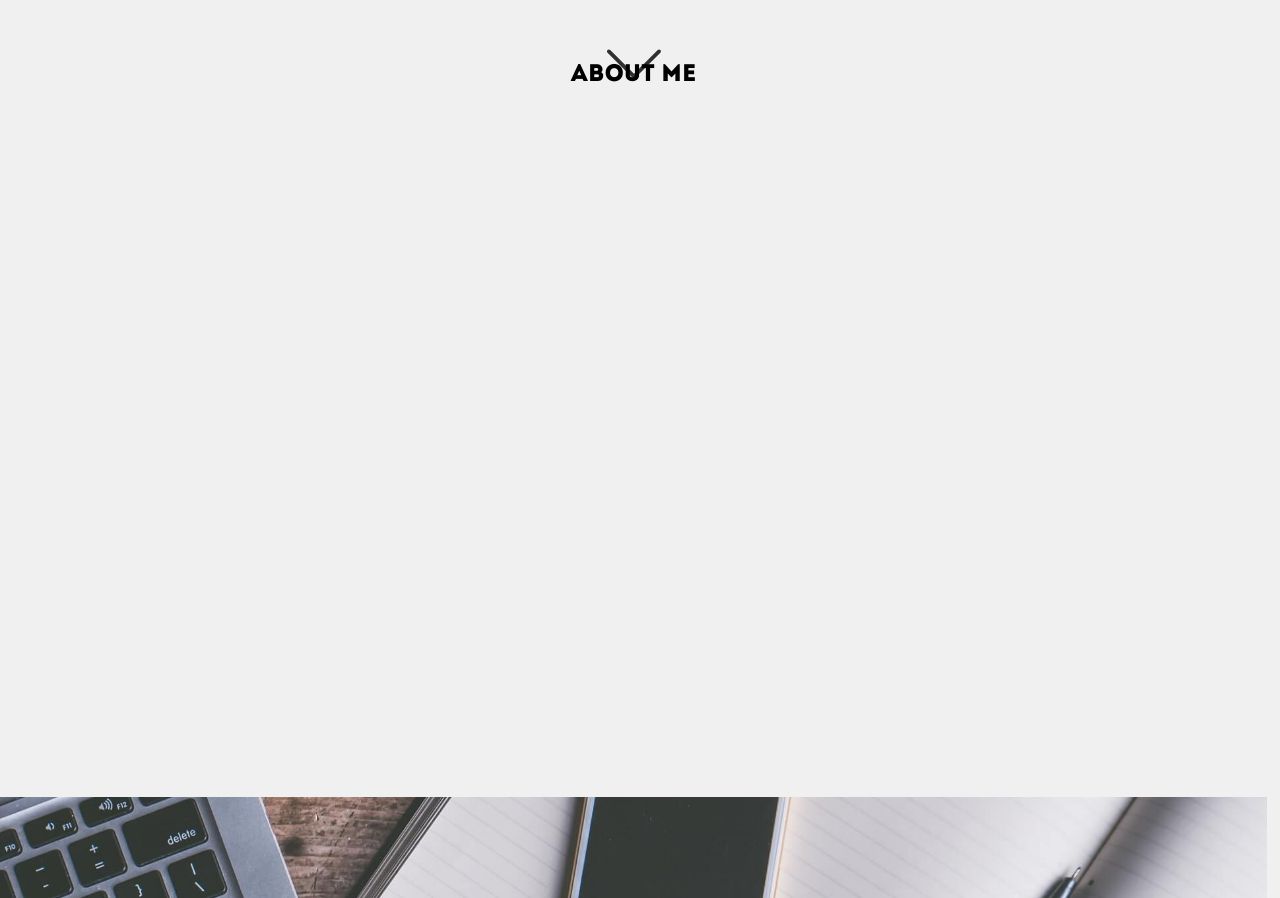
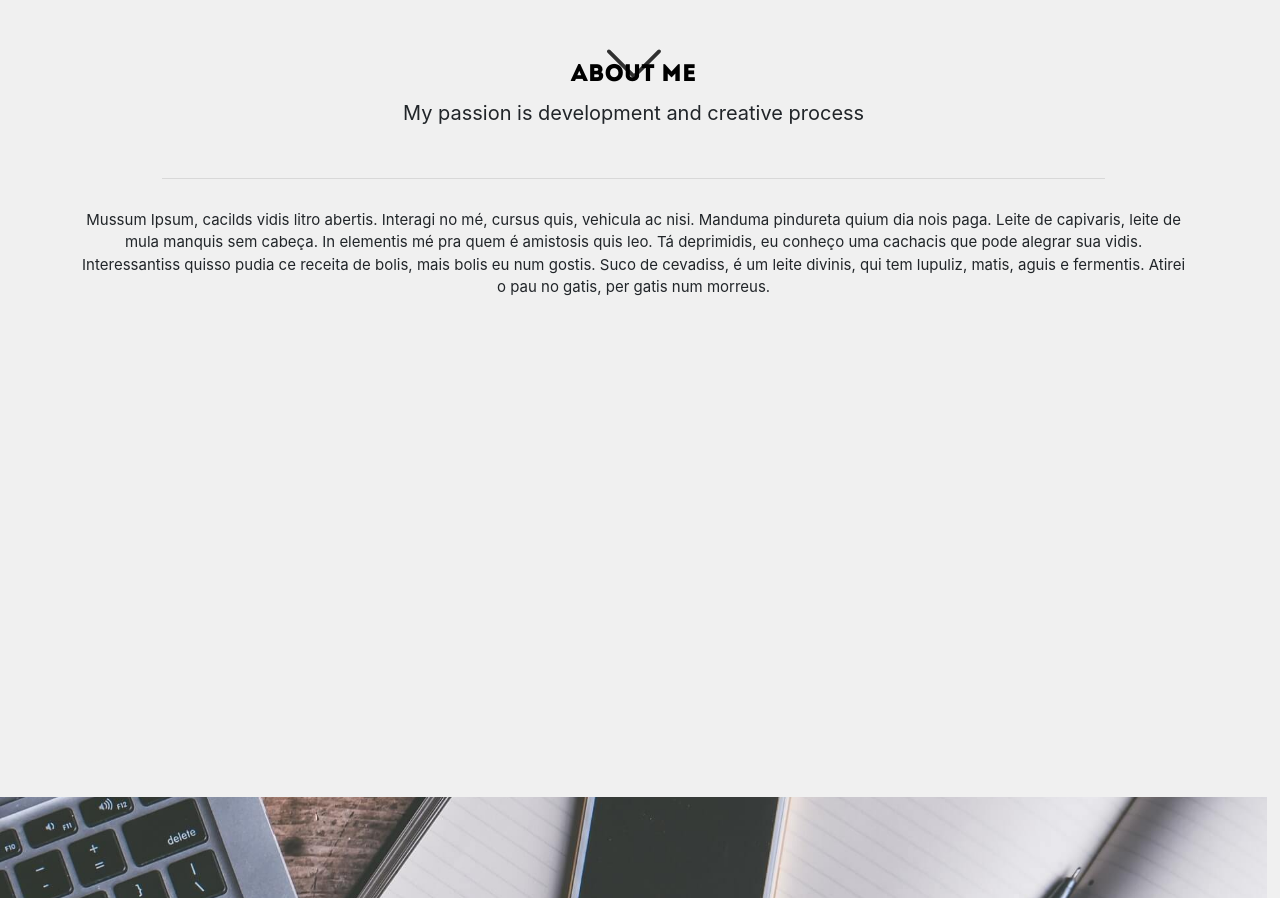
Before and after one commit to Victornnunes-zz/victornnunes.github.io, a plain HTML site: page index.html in a window 1280 px wide. Shown: the part 803-1701 px from the top of the page. Drawn offline with nearby package versions, Linux system fonts and the light colour scheme.

Commit message:
teste de merge para master

```diff
--- a/assets/css/style.css
+++ b/assets/css/style.css
@@ -55,6 +55,14 @@ h3 {
     font-size: 2vh;
 	font-family: "introRegular";
     color:#000;
+}
+
+.body-text-title {
+    font-size: 20px;
+}
+
+.body-text {
+    font-size: 15px;
 }
 
 .footer-text {
@@ -189,6 +197,7 @@ input:checked ~ label .hamburguer:after {
     background-color: #F0F0F0;
 }
 
+
 .parallax {
     max-width: 99vw;
 }
--- a/index.html
+++ b/index.html
@@ -71,6 +71,15 @@
                 <div class="row">
                     <div class="col-md-12">
                         <h2 class="text-center">About me</h2>
+                    </div>
+                    <div class="col-md-12">
+                        <p class="body-text-title text-center">My passion is development and creative process</p>
+                        <hr class="separator mx-auto">
+                    </div>
+                    <div class="col-md-12">
+                        <p class="body-text text-center">Mussum Ipsum, cacilds vidis litro abertis. Interagi no mé, cursus quis, vehicula ac nisi. Manduma pindureta quium dia nois paga. Leite de capivaris, leite de mula manquis sem cabeça. In elementis mé pra quem é amistosis quis leo.
+
+                                Tá deprimidis, eu conheço uma cachacis que pode alegrar sua vidis. Interessantiss quisso pudia ce receita de bolis, mais bolis eu num gostis. Suco de cevadiss, é um leite divinis, qui tem lupuliz, matis, aguis e fermentis. Atirei o pau no gatis, per gatis num morreus.</p>
                     </div>
                 </div>
             </div>
```
Also changed, not shown: media/images/personal1.jpg (added), media/images/personal2.jpg (added).
